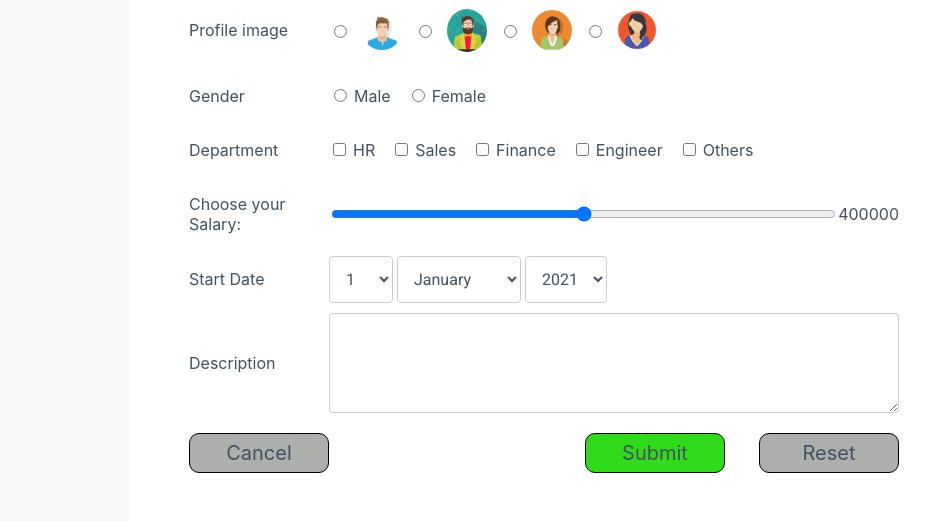
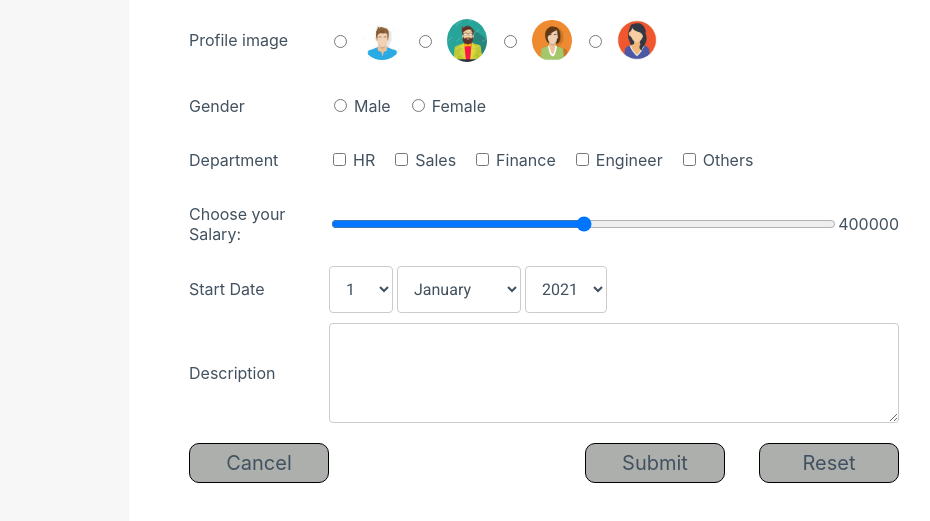
Before and after one commit to sajan19/Employee-Payroll-JSON-Server, a plain HTML site: page pages/index.html in a window 1280 px wide. Shown: the part 335-856 px from the top of the page, without its empty margins (96-1026 px from the left). Drawn offline with Linux system fonts and the light colour scheme.

Commit message:
Updated css

```diff
--- a/css/style.css
+++ b/css/style.css
@@ -51,6 +51,7 @@ body{
     border: 1px solid #f5f5f5;
     border-radius: 8px;
     opacity: 1;
+    margin: 10px;
 }
 .form-head{
     font: normal normal bold 24px/37px Roboto;
@@ -134,7 +135,7 @@ select{
 }
 .submitButton{
     border: 1px solid black;
-    background-color:#30db19;
+    background-color:#acafac;
     margin-right: 30px;
 }
 .cancelButton{
```
